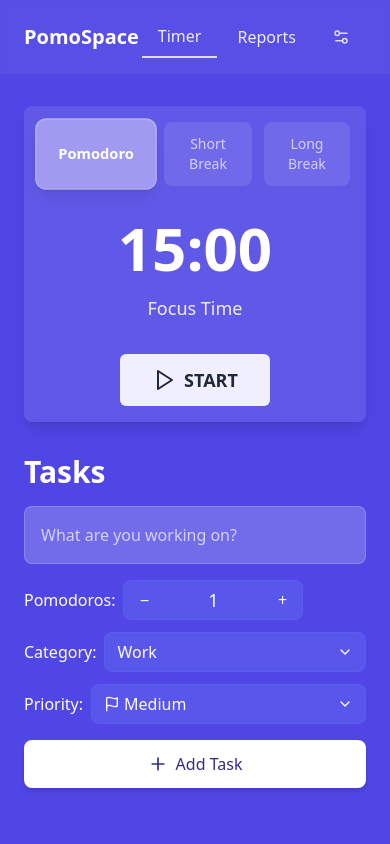
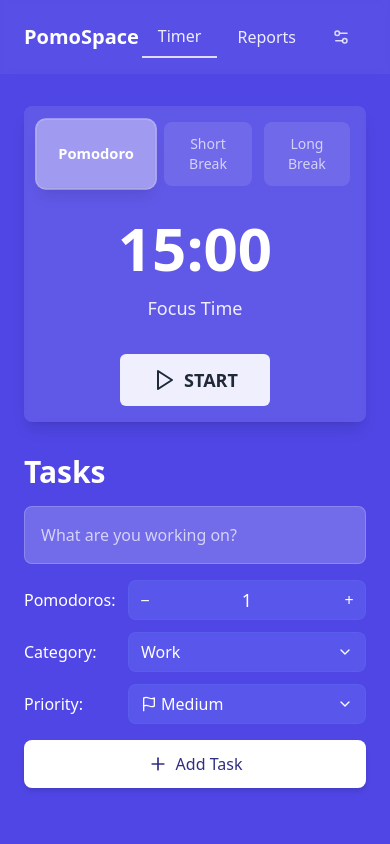
Before and after one commit to JS-qwerty/pomospace, a React (Vite) app: page / in a window 390 px wide. Shown: the top 844 px of the page. Built offline with nearby package versions, Linux system fonts and the light colour scheme.

Commit message:
Improve mobile layout with consistent form control widths and alignment

```diff
--- a/src/components/TaskList.tsx
+++ b/src/components/TaskList.tsx
@@ -202,9 +202,10 @@ export const TaskList: React.FC<TaskListProps> = ({
 
         <div className="grid grid-cols-1 sm:grid-cols-3 gap-3 mb-4">
           {/* Pomodoro Counter */}
-          <div className="flex items-center">
-            <span className="text-white mr-2 whitespace-nowrap">Pomodoros:</span>
-            <div className="inline-flex items-center justify-between bg-indigo-500/50 border border-indigo-500/40 rounded-lg h-10 flex-1 max-w-[180px] px-1">
+          <div className="flex items-center w-full">
+            <div className="flex w-full items-center">
+              <span className="text-white mr-2 w-24 text-left">Pomodoros:</span>
+              <div className="inline-flex items-center justify-between bg-indigo-500/50 border border-indigo-500/40 rounded-lg h-10 flex-1">
                 <button
                   className="w-8 h-10 flex items-center justify-center text-white hover:bg-indigo-500/60 active:bg-indigo-500/80 transition-all duration-150 rounded-l-lg"
                   onClick={() => setEstimatedPomodoros(Math.max(1, estimatedPomodoros - 1))}
@@ -222,10 +223,12 @@ export const TaskList: React.FC<TaskListProps> = ({
                 </button>
               </div>
             </div>
+          </div>
 
           {/* Category selector */}
-          <div className="flex items-center">
-            <span className="text-white mr-2 whitespace-nowrap">Category:</span>
+          <div className="flex items-center w-full">
+            <div className="flex w-full items-center">
+              <span className="text-white mr-2 w-24 text-left">Category:</span>
               <div className="relative flex-grow">
                 <button
                   onClick={() => setShowCategorySelect(!showCategorySelect)}
@@ -255,10 +258,12 @@ export const TaskList: React.FC<TaskListProps> = ({
                 )}
               </div>
             </div>
+          </div>
 
           {/* Priority selector - Now on same line in desktop view */}
-          <div className="flex items-center">
-            <span className="text-white mr-2 whitespace-nowrap">Priority:</span>
+          <div className="flex items-center w-full">
+            <div className="flex w-full items-center">
+              <span className="text-white mr-2 w-24 text-left">Priority:</span>
               <div className="relative flex-grow">
                 <button
                   onClick={() => setShowPrioritySelect(!showPrioritySelect)}
@@ -290,6 +295,7 @@ export const TaskList: React.FC<TaskListProps> = ({
                     </div>
                   </div>
                 )}
+              </div>
             </div>
           </div>
         </div>
```
Lines whose indentation alone changed are shown as unchanged.
